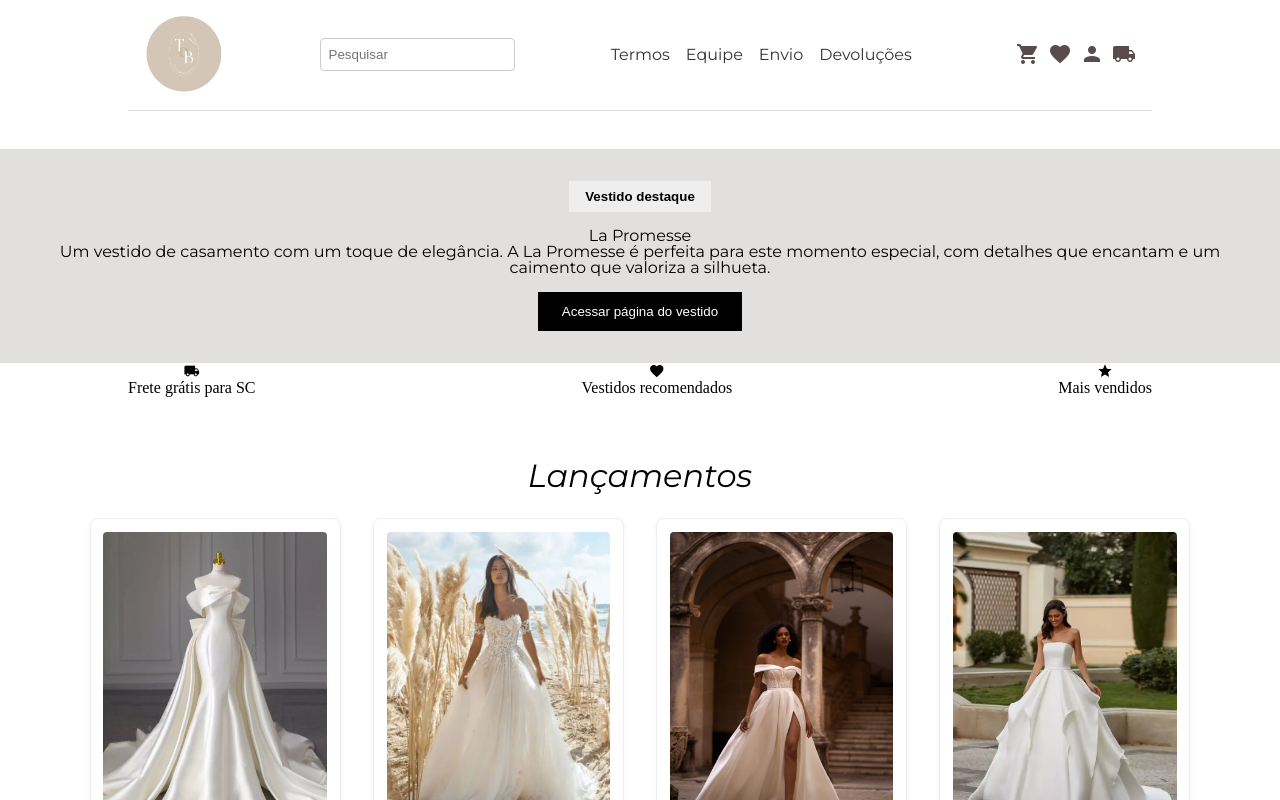
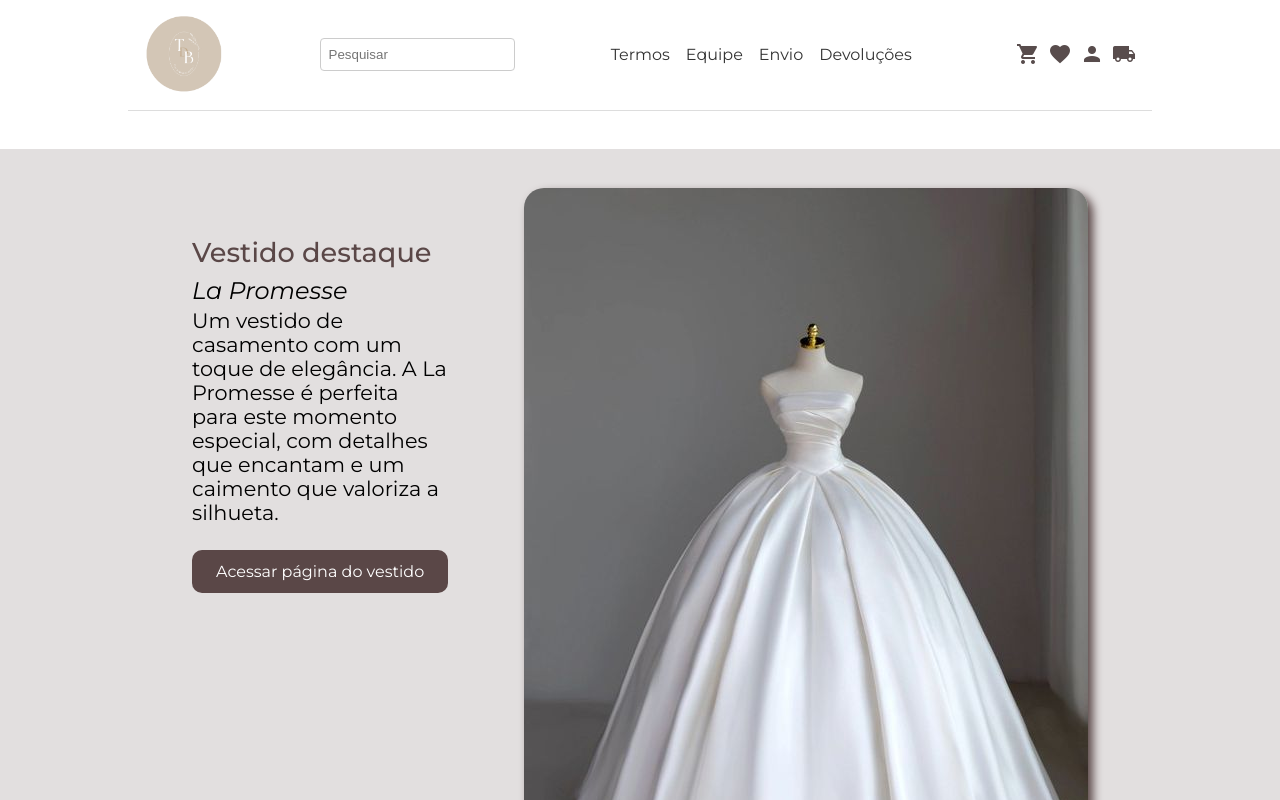
Before and after one commit to helenasf8/the-diamond-bridal, a Vue app in the folder site/: page / in a window 1280 px wide. Shown: the top 800 px of the page. Built offline with nearby package versions, Linux system fonts and the light colour scheme.

Commit message:
FEAT css benefícios, oferecer #12

```diff
--- a/site/src/App.vue
+++ b/site/src/App.vue
@@ -89,20 +89,24 @@ return total + (item.produtos.preco * item.quantidade);
   </nav>
 </header>
 <section class="oferecer">
-  <button class="highlight">Vestido destaque</button>
-  <h1>La Promesse</h1>
+  <div>
+  <h1>Vestido destaque</h1>
+  <h2>La Promesse</h2>
   <p>
     Um vestido de casamento com um toque de elegância. A La Promesse é perfeita para este momento especial, com detalhes que encantam e um caimento que valoriza a silhueta.
   </p>
-  <button class="cta">Acessar página do vestido</button>
+  <a class="button-vestido" href="produto-card">Acessar página do vestido</a>
+  </div>
+  <img src="/img/La Promesse.jpg" alt="La Promesse">
 </section>
+
 <section class="beneficios">
   <ul>
     <li>
       <span class="mdi mdi-truck"></span>
       <p>Frete grátis para SC</p>
     </li>
-    <li>
+    <li class="borda">
       <span class="mdi mdi-heart"></span>
       <p>Vestidos recomendados</p>
     </li>
@@ -112,6 +116,7 @@ return total + (item.produtos.preco * item.quantidade);
     </li>
   </ul>
 </section>
+
 <section class="lancamentos" v-if="paginaAtual === 'home'">
   <h3>Lançamentos</h3>
     <div class="produtos-grid">
@@ -235,45 +240,83 @@ nav {
 }
 
 .oferecer {
-  text-align: center;
-  padding: 2rem;
+  padding: 3vw 15vw 3vw 15vw;
   background: #e2dfdf;
-  font-family: "Montserrat", sans-serif;;
+  font-family: "Montserrat", sans-serif;
+  display: flex;
 }
 
-.highlight {
-  background: #eee;
-  border: none;
-  padding: 0.5rem 1rem;
-  margin-bottom: 1rem;
-  font-weight: bold;
+.oferecer div {
+  margin-top: 4vw;
 }
 
-.cta {
-  background: black;
+.oferecer h1 {
+  font-size: 1.7rem;
+  font-weight: 500;
+  padding-bottom: 1vw;
+  color: #5a4747;
+}
+
+.oferecer h2 {
+  font-size: 1.5rem;
+  font-style: italic;
+  padding-bottom: 0.5vw;
+}
+
+.oferecer p {
+  font-size: 1.3rem;
+  padding-bottom: 3vw;
+  margin: 0 6vw 0 0;
+  line-height: 1.5rem;
+}
+
+.button-vestido {
+  background: #5a4747;
   color: white;
   border: none;
+  border-radius: 10px;
   padding: 0.75rem 1.5rem;
   margin-top: 1rem;
-  cursor: pointer;
+  text-decoration: none;
 }
 
-.beneficios ul{
+.oferecer img {
+  width: 80%;
+  border-radius: 20px;
+  box-shadow: 5px 5px 10px #5a4747;
+}
+
+.beneficios {
+  font-family: "Montserrat", sans-serif;
+  margin: 8vw 0 8vw 0;
+}
+
+.beneficios ul li.borda {
+  border-right: 1px solid #5a4747;
+  border-left: 1px solid #5a4747;
+  padding: 0 7vw 0 7vw;
+}
+
+
+.beneficios ul {
   display: flex;
   justify-content: space-between;
   margin: 0 10vw 0 10vw;
 }
+
 .beneficios ul li {
   text-align: center;
+  border-right: #5a4747;
+  font-size: 1.5rem;
 }
 
-.beneficios div {
-  text-align: center;
-  font-size: 1rem;
+.beneficios ul li span {
+  color: #5a4747;
+  font-size: 2.5rem;
 }
 
 .lancamentos {
-  margin: 5vw 2vw 5vw 2vw;
+  margin: 0 2vw 5vw 2vw;
   font-family: "Montserrat", sans-serif;
   text-align: center;
 }
```
